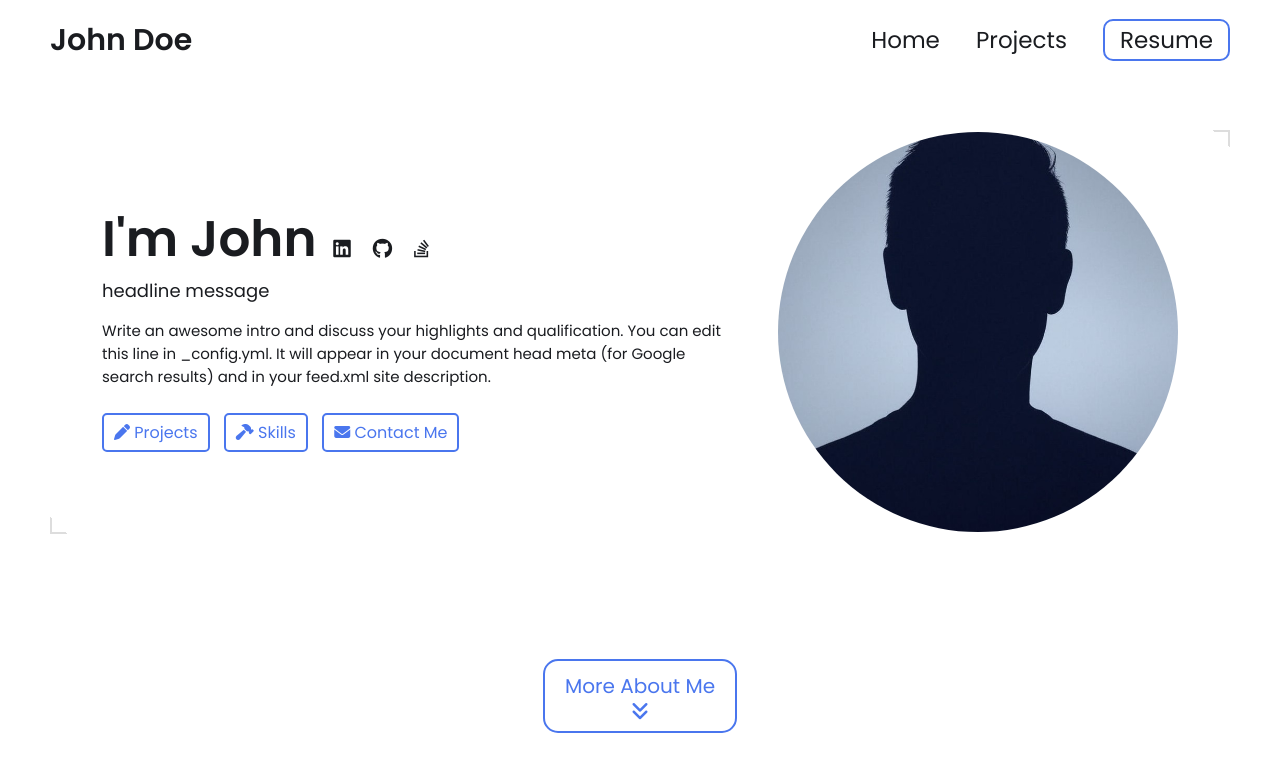
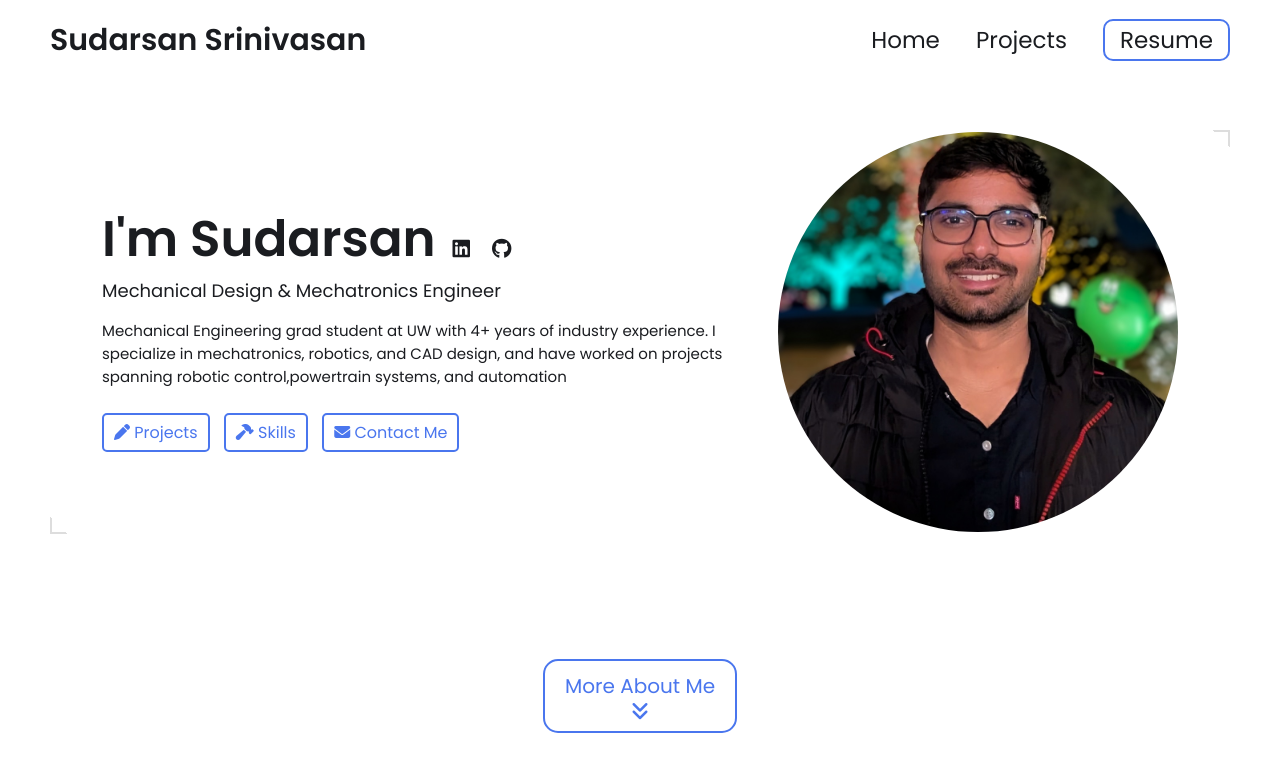
Before and after one commit to sudsrini/sudsrini.github.io, a Jekyll site: the page built from index.html, in a window 1280 px wide and 900 px high. Shown: the top 772 px of the window. Built offline with Jekyll 4.4.1, drawn with Linux system fonts in a browser that asks for light colours; some of the changed text lies outside the part shown.

Commit message:
Update _config.yml

```diff
--- a/_config.yml
+++ b/_config.yml
@@ -7,20 +7,21 @@
 
 # Main Page Setup
 
-title: John Doe's Portfolio # This is what shows up in the tab of the browser
+title: Sudarsan's Portfolio # This is what shows up in the tab of the browser
 
 
 
 # Hero Section
-name: John Doe
-headline: headline message
+name: Sudarsan Srinivasan
+headline: Mechanical Design & Mechatronics Engineer
 description: >- # dont remove this line. this will ignore all new lines until the next section
-  Write an awesome intro and discuss your highlights and qualification. You can edit this
-  line in _config.yml. It will appear in your document head meta (for
-  Google search results) and in your feed.xml site description.
+  Mechanical Engineering grad student at UW with 4+ years of industry experience.
+  I specialize in mechatronics, robotics, and CAD design, and have worked on projects spanning robotic
+  control,powertrain systems, and automation
+
 
 # Place your profile image in /assets/images/profile-image/folder and edit the file name
-profile_image: ./assets/images/profile-image/avatar.jpeg
+profile_image: ./assets/images/profile-image/PXL.jpg
 
 
 # Link your resume
@@ -31,9 +32,9 @@ resume-url: https://drive.google.com/file/d/13Z3duVzh-gguPU5r03oJVEE6rV9rd3DS/vi
 # Set up external links - this will show up as small icons next to your name.
 
 external-links:    # input only your own url slug. The icons with missing entries will not appear.
-  linkedin: test    # https://www.linkedin.com/in/{your url slug}
-  github: leea12    # https://github.com/{your url slug}
-  stackoverflow: test      # https://stackoverflow.com/users/{your url slug}
+  linkedin: sudarsan-srinivasan    # https://www.linkedin.com/in/sudarsan-srinivasan/
+  github: sudsrini    # https://github.com/sudsrini
+  stackoverflow:      # https://stackoverflow.com/users/{your url slug}
   medium:            # https://medium.com/@{your url slug}
   x-twitter:   # https://x.com/{your url slug}
   threads:            # https://threads.net/@{your url slug}
@@ -47,14 +48,13 @@ external-links:    # input only your own url slug. The icons with missing entrie
 skills:
   - category: 3D Modeling
     tools:
-    - Onshape
+    - Siemens NX
     - Solidworks
-    - Creo
+    - CATIA V5 (Dassault Systèmes)
     - Fusion 360 (Autodesk)
     - Blender (for complex shapes or animations)
-    - Siemens NX
     - Inventor (Autodesk)
-    - CATIA (Dassault Systèmes)
+
   - category: Prototyping
     tools:
     - SLA
```
